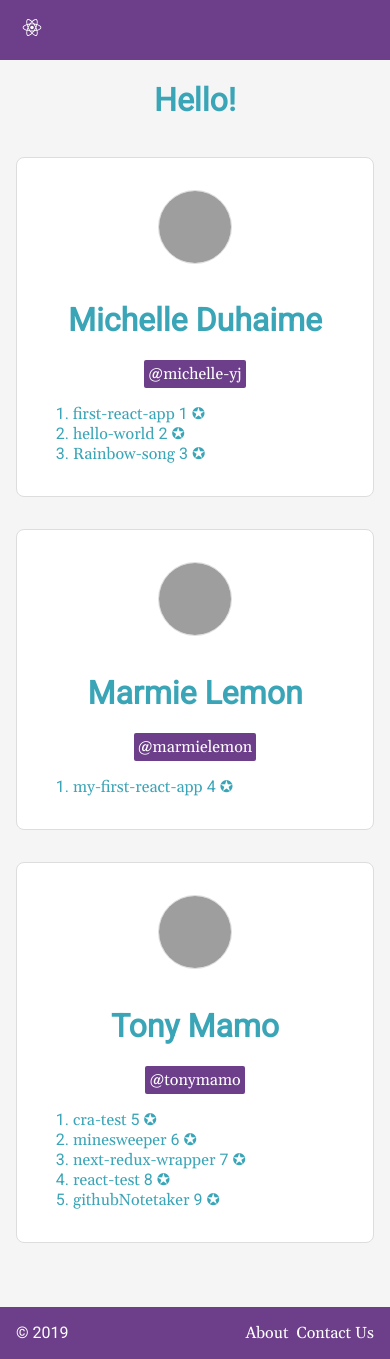
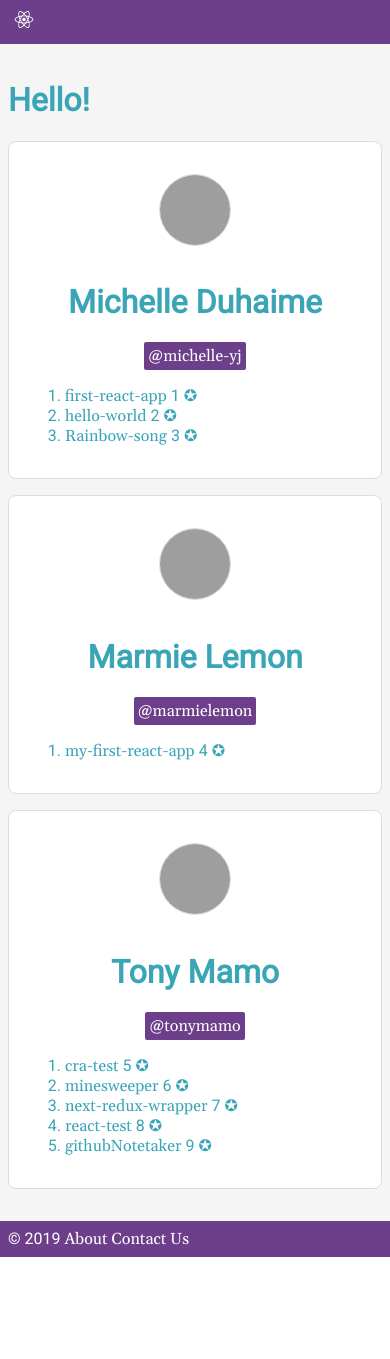
Before and after one commit to tonymamo/cra-test, a React (Create React App) app: page /home in a window 390 px wide. After the commit the page ends 1257 px from the top, so only its background shows below. Built offline with nearby package versions, Linux system fonts and the light colour scheme; grey boxes are pictures that could not be loaded.

Commit message:
add Container, Row, and Column components. Update a few files with the Container, tweak some of the layout/sizing, add breakpoint variables, and border-sizing defaults

```diff
--- a/src/App.js
+++ b/src/App.js
@@ -10,6 +10,7 @@ import {
 import Navbar from './components/Navbar';
 import Footer from './components/Footer';
 import Heading from './components/Heading';
+import Container from './components/Container';
 
 import Login from './views/Login';
 import Home from './views/Home';
@@ -36,6 +37,7 @@ function App() {
     <Router>
       <StyledBody>
         <Navbar />
+        <Container>
           <Switch>
             <Route path="/home" exact>
               <Home />
@@ -59,6 +61,7 @@ function App() {
               <Heading color={brandDanger}>Oops! Page not found</Heading>
             </Route>
           </Switch>
+        </Container>
         <Footer />
       </StyledBody>
     </Router>
--- /dev/null
+++ b/src/components/Column.js
@@ -0,0 +1,42 @@
+// @flow
+import styled from 'styled-components';
+
+import { halfSpacer, baseSpacer, breakpoints } from '../sizes';
+
+function createColumnSpan(breakpoint: number) {
+  const width = (breakpoint / 12) * 100;
+  return `
+    width: ${width}%;
+    margin-left: 0;
+  `;
+}
+
+const Column = styled.div`
+  position: relative;
+  min-height: 1px;
+  padding-right: ${halfSpacer};
+  padding-left: ${halfSpacer};
+  flex: 0 0 auto;
+  margin-bottom: ${baseSpacer};
+
+  ${(props: Props) => (props.xs ? createColumnSpan(props.xs) : 'width: 100%')};
+
+
+  @media only screen and (min-width: ${breakpoints.sm}) {
+    ${(props: Props) => props.sm && createColumnSpan(props.sm)};
+  }
+
+  @media only screen and (min-width: ${breakpoints.md}) {
+    ${(props: Props) => props.md && createColumnSpan(props.md)};
+  }
+
+  @media only screen and (min-width: ${breakpoints.lg}) {
+    ${(props: Props) => props.lg && createColumnSpan(props.lg)};
+  }
+
+  @media only screen and (min-width: ${breakpoints.xl}) {
+    ${(props: Props) => props.xl && createColumnSpan(props.xl)};
+  }
+`;
+
+export default Column;
--- /dev/null
+++ b/src/components/Container.js
@@ -0,0 +1,22 @@
+// @flow
+import styled from 'styled-components';
+
+import { breakpoints, baseSpacer, halfSpacer } from '../sizes';
+
+const Container = styled.div`
+  margin-right: auto;
+  margin-left: auto;
+  padding-right: ${halfSpacer};
+  padding-left: ${halfSpacer};
+  width: 100%;
+  max-width: ${breakpoints.xl};
+  flex: 1;
+  height: 100%;
+
+  @media only screen and (min-width: ${breakpoints.sm}) {
+    padding-right: ${baseSpacer};
+    padding-left: ${baseSpacer};
+  }
+`;
+
+export default Container;
--- a/src/components/Footer.js
+++ b/src/components/Footer.js
@@ -2,27 +2,23 @@ import React from 'react';
 import styled from 'styled-components';
 import { Link } from 'react-router-dom';
 
+import Container from './Container';
 import { brandPrimary, white } from '../colors';
-import { baseSpacer, doubleSpacer} from '../sizes';
+import { baseSpacer, halfSpacer} from '../sizes';
 
 const StyledFooter = styled.footer`
   background-color: ${brandPrimary};
-  padding: ${baseSpacer};
   color: ${white};
   margin-top: ${baseSpacer};
-  width: calc(100% - ${doubleSpacer});
-  display: flex;
-  justify-content: space-between;
+  width: 100%;
+  padding: ${halfSpacer} 0;
 `;
 
 const Footer = () => (
   <StyledFooter>
-    <span>&copy; { new Date().getFullYear() }</span>
-    <div>
-      <Link to="/about">About</Link>
-      &nbsp;&nbsp;
-      <Link to="/contact">Contact Us</Link>
-    </div>
+    <Container>
+      &copy; { new Date().getFullYear() } <Link to="/about">About</Link> <Link to="/contact">Contact Us</Link>
+    </Container>
   </StyledFooter>
 );
 
--- a/src/components/Navbar.js
+++ b/src/components/Navbar.js
@@ -3,8 +3,9 @@ import styled from 'styled-components';
 import { Link } from 'react-router-dom';
 
 import { brandPrimary, white } from '../colors';
-import { baseSpacer, doubleSpacer } from '../sizes';
+import { halfSpacer, doubleSpacer, baseSpacer } from '../sizes';
 import logo from '../logo.svg';
+import Container from './Container';
 
 const StyledLogo = styled.img`
   width: ${doubleSpacer};
@@ -15,18 +16,21 @@ const StyledLogo = styled.img`
 `;
 
 const StyledNavbar = styled.div`
-  padding: ${baseSpacer};
+  padding: ${halfSpacer} 0;
   background-color: ${brandPrimary};
   color: ${white};
   position: sticky;
-  width: calc(100% - ${doubleSpacer});
+  width: 100%;
+  margin-bottom: ${baseSpacer};
 `;
 
 const Navbar = () => (
   <StyledNavbar>
-    <Link to="/">
-      <StyledLogo src={logo} alt="logo" />
-    </Link>
+    <Container>
+      <Link to="/">
+        <StyledLogo src={logo} alt="logo" />
+      </Link>
+    </Container>
   </StyledNavbar>
 );
 
--- a/src/components/Profile.js
+++ b/src/components/Profile.js
@@ -8,13 +8,14 @@ import Heading from '../components/Heading';
 import { brandPrimary, white, midGrey, brandSecondary } from '../colors';
 
 const StyledProfileWrapper = styled.div`
-  flex: 1;
   background: ${white};
   border: 1px solid ${midGrey};
   border-radius: 8px;
-  margin: 16px;
   color: #666;
   padding: 16px;
+  display: flex;
+  flex-direction: column;
+  height: 100%;
 `;
 
 const StyledProfileHeader = styled.div`
--- /dev/null
+++ b/src/components/Row.js
@@ -0,0 +1,13 @@
+// @flow
+import styled from 'styled-components';
+
+import { halfSpacer } from '../sizes';
+
+const Row = styled.div`
+  display: flex;
+  flex-wrap: wrap;
+  margin-right: -${halfSpacer};
+  margin-left: -${halfSpacer};
+`;
+
+export default Row;
--- a/src/index.css
+++ b/src/index.css
@@ -1,3 +1,14 @@
+html {
+  box-sizing:border-box;
+  height:100%;
+}
+
+*,
+*:before,
+*:after {
+  box-sizing:inherit;
+}
+
 body {
   margin: 0;
   font-family: 'Roboto', sans-serif;
--- a/src/sizes.js
+++ b/src/sizes.js
@@ -4,4 +4,10 @@ export const baseSpacer = '16px';
 export const doubleSpacer = '32px';
 export const quadrupleSpacer = '64px';
 
-export const asdfasf = '6px';
+export const breakpoints = {
+  xs: '0rem',
+  sm: '32rem',
+  md: '48rem',
+  lg: '64rem',
+  xl: '75rem',
+};
--- a/src/views/About.js
+++ b/src/views/About.js
@@ -5,7 +5,7 @@ import Heading from '../components/Heading';
 const About = () => (
   <div>
     <Heading>About</Heading>
-    <p>...</p>
+    <p>My favorite thing is...</p>
   </div>
 );
 
--- a/src/views/Home.js
+++ b/src/views/Home.js
@@ -1,38 +1,25 @@
 import React from 'react';
 import { withRouter } from 'react-router-dom';
-import styled from 'styled-components';
 
 import Heading from '../components/Heading';
 import Profile from '../components/Profile';
+import Row from '../components/Row';
+import Column from '../components/Column';
 
 import { brandSecondary } from '../colors';
 import data from '../data.json';
-
-const StyledProfiles = styled.div`
-  width: 100%;
-  display: flex;
-  flex-direction: column;
-  margin-bottom: 32px;
-  @media (min-width: 800px) {
-    flex-direction: row;
-  }
-
-  @media (min-width: 1200px) {
-      width: 75%;
-  }
-`;
 
 function Home() {
   return (
     <>
       <Heading color={brandSecondary}>Hello!</Heading>
-      <StyledProfiles>
+      <Row>
         {
           (Array.isArray(data) && data.length !== 0) && data.map((person) => (
-            <Profile person={person} key={person.userName} />
+            <Column key={person.userName} sm={6} md={4}><Profile person={person} /></Column>
           ))
         }
-      </StyledProfiles>
+      </Row>
     </>
   );
 }
```
